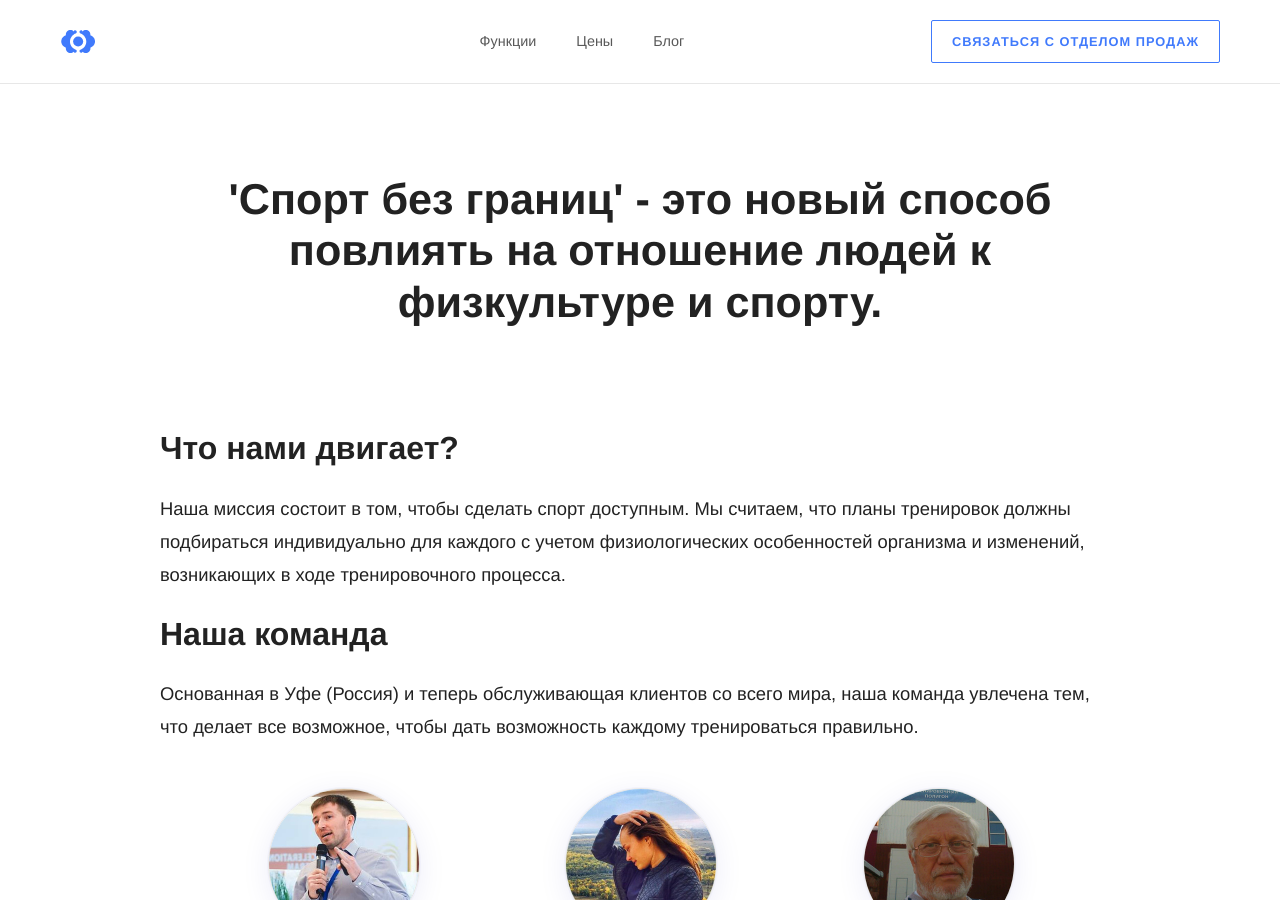
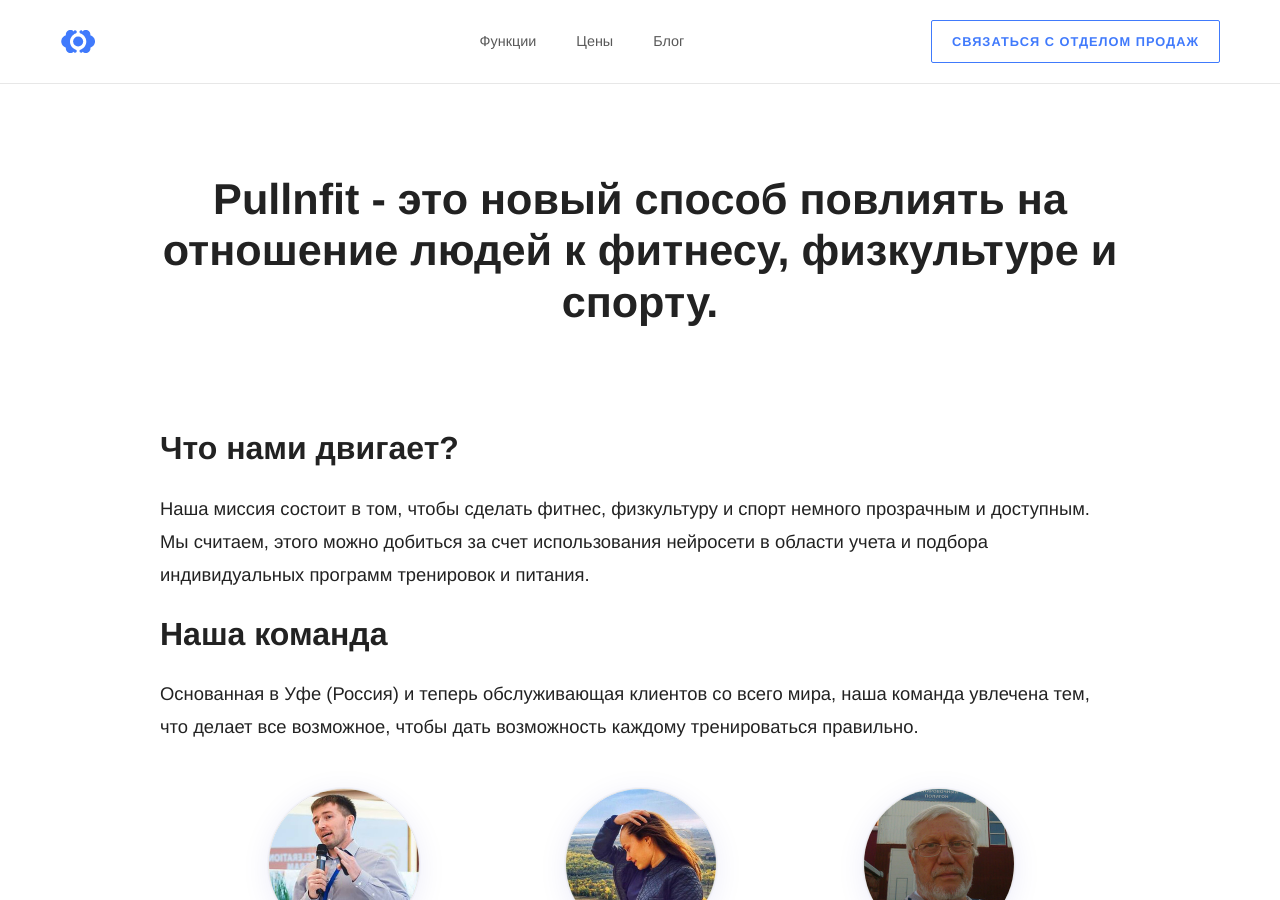
Before and after one commit to RakhimyanTim/adroholic.github.io, a Jekyll site: the page built from pages/about.html, in a window 1280 px wide and 900 px high. Built offline with Jekyll 4.4.1, drawn with Linux system fonts in a browser that asks for light colours; some web fonts are replaced.

Commit message:
Update about.html

```diff
--- a/pages/about.html
+++ b/pages/about.html
@@ -5,10 +5,10 @@
 ---
 
 <div class="about">
-	<h1>'Спорт без границ' - это новый способ повлиять на отношение людей к физкультуре и спорту.</h1>
+	<h1>Pullnfit - это новый способ повлиять на отношение людей к фитнесу, физкультуре и спорту.</h1>
 
 	<h2>Что нами двигает?</h2>
-	<p>Наша миссия состоит в том, чтобы сделать спорт доступным. Мы считаем, что планы тренировок должны подбираться индивидуально для каждого с учетом физиологических особенностей организма и изменений, возникающих в ходе тренировочного процесса.</p>
+	<p>Наша миссия состоит в том, чтобы сделать фитнес, физкультуру и спорт немного прозрачным и доступным. Мы считаем, этого можно добиться за счет использования нейросети в области учета и подбора индивидуальных программ тренировок и питания.</p>
 
 	<h2>Наша команда</h2>
 	<p>Основанная в Уфе (Россия) и теперь обслуживающая клиентов со всего мира, наша команда увлечена тем, что делает все возможное, чтобы дать возможность каждому тренироваться правильно.</p>
```
